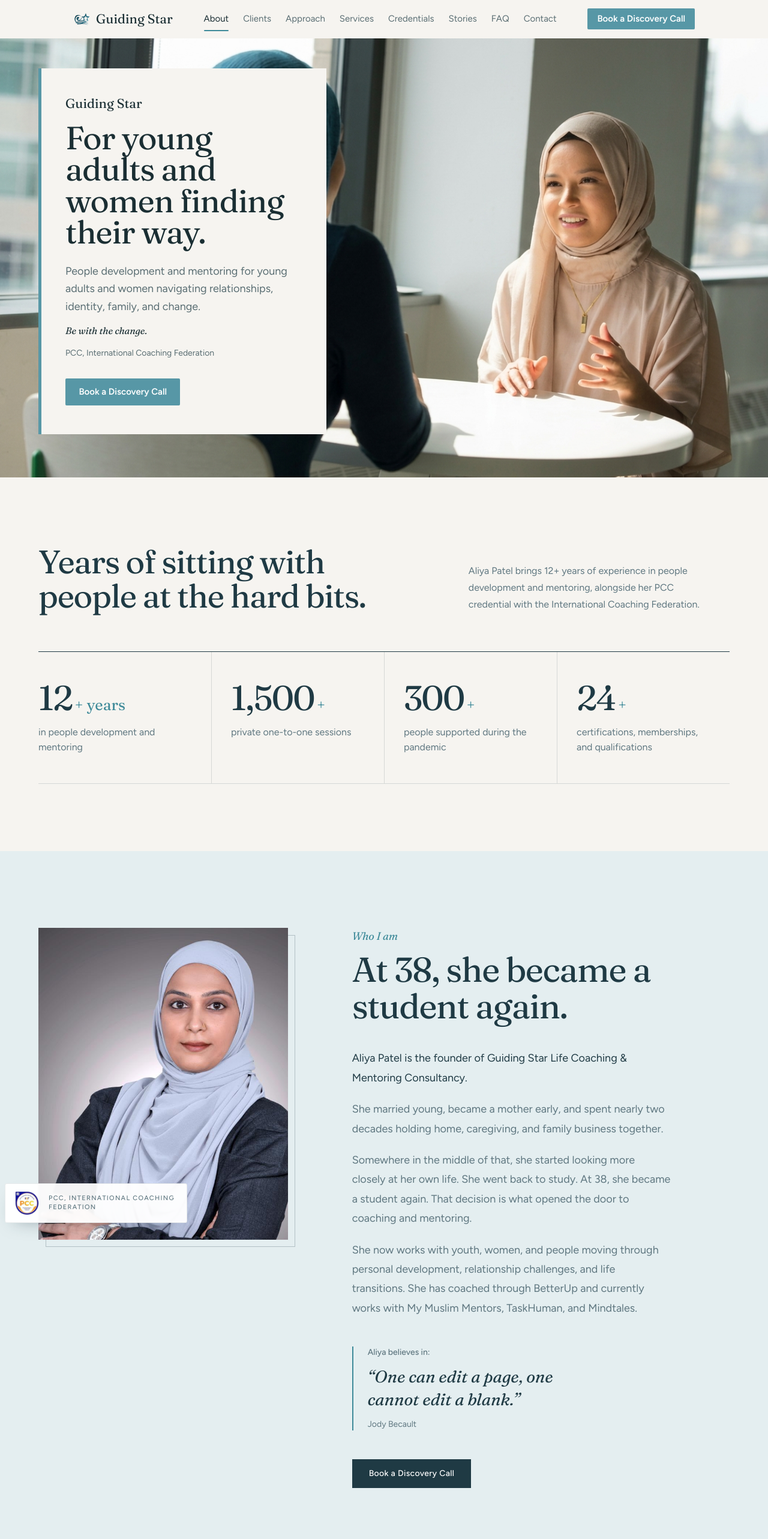
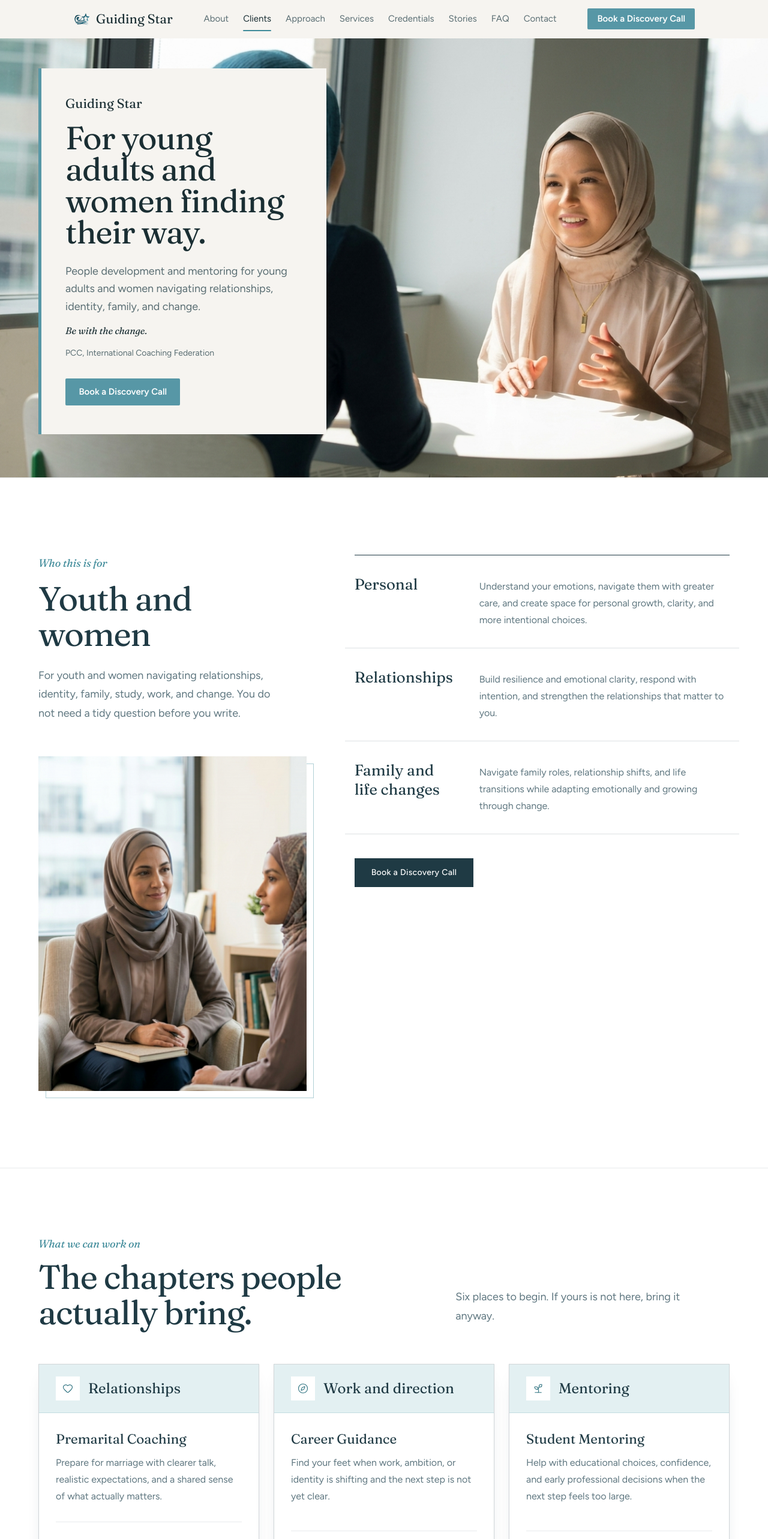
Before and after one commit to nazeeha-kb/Guiding-Star, a React (Vite) app: page / in a window 1280 px wide. Shown: the top 2566 px of the page at 60% size. Built offline with nearby package versions, Linux system fonts and the light colour scheme.

Commit message:
revision 4 changes

```diff
--- a/src/App.tsx
+++ b/src/App.tsx
@@ -38,7 +38,15 @@ export default function App() {
         <Hero onBeginJourney={handleOpenBooking} />
 
         <RevealOnScroll>
-          <AuthorityStrip />
+          <WhoIWorkWith onOpenBooking={handleOpenBooking} />
+        </RevealOnScroll>
+
+        <RevealOnScroll>
+          <Offerings onOpenBooking={handleOpenBooking} />
+        </RevealOnScroll>
+
+        <RevealOnScroll>
+          <Approach />
         </RevealOnScroll>
 
         <RevealOnScroll>
@@ -46,15 +54,7 @@ export default function App() {
         </RevealOnScroll>
 
         <RevealOnScroll>
-          <WhoIWorkWith onOpenBooking={handleOpenBooking} />
-        </RevealOnScroll>
-
-        <RevealOnScroll>
-          <Approach />
-        </RevealOnScroll>
-
-        <RevealOnScroll>
-          <Offerings onOpenBooking={handleOpenBooking} />
+          <AuthorityStrip />
         </RevealOnScroll>
 
         <RevealOnScroll>
--- a/src/components/About.tsx
+++ b/src/components/About.tsx
@@ -72,10 +72,10 @@ export const About: React.FC<AboutProps> = ({ onOpenBooking }) => {
               and mentoring.
             </p>
             <p>
-              She now works with youth, women, and people moving through
+              She now works with young adults and women, who are in the middle of
               personal development, relationship challenges, and life
-              transitions. She has coached through BetterUp and currently works
-              with My Muslim Mentors, TaskHuman, and Mindtales.
+              transitions. She has coached through renowned companies like BetterUp, My Muslim Mentors and currently works
+              at Khidma, TaskHuman, and Mindtales.
             </p>
           </div>
 
@@ -86,7 +86,7 @@ export const About: React.FC<AboutProps> = ({ onOpenBooking }) => {
             <p className="font-serif text-[1.5rem] italic leading-[1.35] text-[#1F3A44] sm:text-[1.75rem]">
               &ldquo;One can edit a page, one cannot edit a blank.&rdquo;
             </p>
-            <footer className="mt-3 text-sm text-[#5F7780]">Jody Becault</footer>
+            <footer className="mt-3 text-sm text-[#5F7780]">Jodi Picoult</footer>
           </blockquote>
 
           <button
--- a/src/components/Approach.tsx
+++ b/src/components/Approach.tsx
@@ -19,7 +19,7 @@ const points = [
   {
     title: "Grounded in established approaches",
     description:
-      "Sessions may draw on CBT, REBT, Transactional Analysis and basic NLP to explore communication, reframe thoughts and set goals.",
+      "Sessions may draw on Cognitive Behavioural Therapy, Rational Emotive Behaviour Therapy, Transactional Analysis, and Neuro-Linguistic Programming to explore communication, reframe thoughts, and set goals.",
   },
   {
     title: "Coaching with room for faith",
@@ -37,7 +37,9 @@ export const Approach: React.FC = () => {
       <div className="mx-auto grid max-w-6xl items-start gap-14 lg:grid-cols-[minmax(0,5fr)_minmax(0,7fr)] lg:gap-20">
         {/* Left: brief */}
         <div className="lg:sticky lg:top-28">
-          <p className="font-serif text-lg italic text-[#3E8A99]">Approach</p>
+          <p className="font-serif text-lg italic text-[#3E8A99]">
+            Approach
+          </p>
           <h2 className="mt-4 max-w-[12ch] font-serif text-[2.4rem] font-normal leading-[1.05] tracking-[-0.025em] text-[#1F3A44] sm:text-[3rem] md:text-[3.5rem]">
             How the work happens
           </h2>
--- a/src/components/Contact.tsx
+++ b/src/components/Contact.tsx
@@ -89,7 +89,9 @@ export const Contact: React.FC<ContactProps> = ({ onOpenBooking }) => {
       <div className="mx-auto max-w-6xl">
         {/* Header */}
         <div className="max-w-2xl">
-          <p className="font-serif text-lg italic text-[#3E8A99]">Contact</p>
+          <p className="font-serif text-lg italic text-[#3E8A99]">
+            Contact
+          </p>
           <h2 className="mt-3 font-serif text-[2.15rem] font-normal leading-[1.08] tracking-[-0.02em] text-[#1F3A44] sm:text-[2.7rem] md:text-[3.1rem]">
             Start here.
           </h2>
--- a/src/components/Credentials.tsx
+++ b/src/components/Credentials.tsx
@@ -75,7 +75,9 @@ export const Credentials: React.FC = () => {
         {/* Header */}
         <div className="grid items-end gap-5 lg:grid-cols-2 lg:gap-14">
           <div>
-            <p className="font-serif text-lg italic text-[#3E8A99]">Credentials</p>
+            <p className="font-serif text-lg italic text-[#3E8A99]">
+              Credentials
+            </p>
             <h2 className="mt-2 font-serif text-[2.2rem] font-normal leading-[1.05] tracking-[-0.025em] text-[#1F3A44] sm:text-[2.7rem]">
               Credentials and experience
             </h2>
@@ -130,7 +132,7 @@ export const Credentials: React.FC = () => {
               <Entry title="Diploma in Integrated Counselling Psychology" />
               <Entry title="Certified Islamic Counselor (Levels 1 & 2)" />
               <Entry title="Certified Islamic Marriage Counselor (Level 1)" />
-              <Entry title="Certified NLP Practitioner" />
+              <Entry title="Certified Neuro-Linguistic Programming (NLP) Practitioner" />
               <Entry title="Certified Transactional Analysis 101" />
             </Entries>
           </Tile>
--- a/src/components/Faq.tsx
+++ b/src/components/Faq.tsx
@@ -27,7 +27,7 @@ const faqs: FaqItem[] = [
     category: "About Aliya",
     question: "What are your credentials?",
     answer:
-      "Aliya holds a PCC credential through the ICF and a PG in Counselling Psychology, along with a Diploma in Integrated Counselling Psychology. Her certifications include Certified Islamic Counselor (Levels 1 & 2), Certified Islamic Marriage Counselor (Level 1), Certified NLP Practitioner, and Certified Transactional Analysis 101. She supports youth and women navigating change.",
+      "Aliya holds a PCC credential through the ICF and a PG in Counselling Psychology, along with a Diploma in Integrated Counselling Psychology. Her certifications include Certified Islamic Counselor (Levels 1 & 2), Certified Islamic Marriage Counselor (Level 1), Certified Neuro-Linguistic Programming (NLP) Practitioner, and Certified Transactional Analysis 101. She supports youth and women navigating change.",
   },
   {
     category: "Coaching",
@@ -51,7 +51,7 @@ const faqs: FaqItem[] = [
     category: "Coaching",
     question: "What methods may inform your work?",
     answer:
-      "Depending on your goals, sessions may draw on CBT, REBT, Transactional Analysis, and basic NLP. These frameworks can support reflection on thought patterns, communication, and practical next steps; the methods used are shaped around your needs.",
+      "Depending on your goals, sessions may draw on Cognitive Behavioural Therapy (CBT), Rational Emotive Behaviour Therapy (REBT), Transactional Analysis (TA), and Neuro-Linguistic Programming (NLP). These approaches can help you notice and reframe thought patterns, understand communication and relationship dynamics, and identify practical next steps. The methods used are shaped around your needs.",
   },
   {
     category: "Coaching",
@@ -126,7 +126,9 @@ export const Faq: React.FC = () => {
       <div className="mx-auto grid max-w-6xl gap-10 lg:grid-cols-[minmax(0,5fr)_minmax(0,7fr)] lg:gap-16">
         {/* Left: heading (sticks while the list scrolls on desktop) */}
         <div className="lg:sticky lg:top-28 lg:self-start">
-          <p className="font-serif text-lg italic text-[#3E8A99]">Questions</p>
+          <p className="font-serif text-lg italic text-[#3E8A99]">
+            Questions
+          </p>
           <h2 className="mt-3 font-serif text-[2.2rem] font-normal leading-[1.08] tracking-[-0.02em] text-[#1F3A44] sm:text-[2.7rem] md:text-[3.1rem]">
             If you are wondering.
           </h2>
--- a/src/components/Offerings.tsx
+++ b/src/components/Offerings.tsx
@@ -78,7 +78,9 @@ export const Offerings: React.FC<OfferingsProps> = ({ onOpenBooking }) => {
         {/* Header */}
         <div className="grid items-end gap-5 lg:grid-cols-[minmax(0,7fr)_minmax(0,5fr)] lg:gap-14">
           <div>
-            <p className="font-serif text-lg italic text-[#3E8A99]">What we can work on</p>
+            <p className="font-serif text-lg italic text-[#3E8A99]">
+              What we can work on
+            </p>
             <h2 className="mt-3 max-w-[18ch] font-serif text-[2.2rem] font-normal leading-[1.05] tracking-[-0.025em] text-[#1F3A44] sm:text-[3rem] md:text-[3.5rem]">
               The chapters people actually bring.
             </h2>
--- a/src/components/Testimonials.tsx
+++ b/src/components/Testimonials.tsx
@@ -41,24 +41,24 @@ export const Testimonials: React.FC = () => {
     {
       id: 8,
       quote:
-        "I learnt so much about emotional patterns, communication, compatibility, and breaking unrealistic expectations. It gave me real direction and self-awareness I didn't have before.",
-      author: "Anonymous",
-      context: "Pre-Marital Workshop Participant · 2026",
-      category: "Relationships & Communication",
+        "I was coached by Aliya through reciprocal coaching . She is very empathetic and skilled listener .During this one hour and because of Aliya deep questions , I was able to shift my thinking and the situation to different angle where I never thought about it before . I highly recommend Aliya as a coach and specifically as life coach.",
+      author: "Fayza Sadik",
+      context: "2020",
+      category: "Emotional Healing",
     },
     {
       id: 9,
       quote:
-        "She was the one who helped me get out of the trauma I was in. She's empathetic enough to truly understand what you're going through. By the grace of God, I started healing within weeks.",
-      author: "Anonymous",
-      context: "Instagram Community Member · 2021",
-      category: "Healing & Emotional Recovery",
+        "It was a wonderful experience with Mrs.Alia Patel !.. She helped me to understand what exactly Life is all about and helped me with the solutions to live a good and a stress-free life . I would be happy to again  have a session with her next time. Thankyou so much ma'am 😇!",
+      author: "Aishwariya Menon",
+      context: "Human Resource Associate · 2020",
+      category: "Emotional Clarity",
     },
     {
       id: 10,
       quote:
-        "After a lot of apprehension, I finally gathered the courage to reach out, and you are truly a blessing. Your words are like an invisible hug that made me feel like someone finally has my back.",
-      author: "Anonymous",
+        "Before these sessions I kept my deepest thoughts entirely to myself. Having a space where I don't have to filter or protect anyone else's feelings or worry if I'm being annoying or a burden has given me room to actually process things. That's why I don't have any critiques... the consistency, the comfort, and the way you hold space are doing exactly what I needed. I can actively feel a shift in myself and my healing, and that gives me a lot of hope.",
+      author: "Dr. S Javed",
       context: "Private Coaching Client · 2022",
       category: "Emotional Support",
     },
@@ -83,7 +83,8 @@ export const Testimonials: React.FC = () => {
       quote:
         "Aliya has been an invaluable member of the AIM community. Her passion and enthusiasm for supporting others, especially young people, on their life and career journey through mentoring and coaching shines through.",
       author: "Yen-Lu Chow",
-      context: "Executive Chairman, WholeTree Foundation · AIM Community · 2023",
+      context:
+        "Executive Chairman, WholeTree Foundation · AIM Community · 2023",
       category: "Mentoring & Professional Impact",
     },
     {
@@ -129,7 +130,8 @@ export const Testimonials: React.FC = () => {
   };
 
   const current = testimonials[currentIndex];
-  const initial = current.author === "Anonymous" ? "♡" : current.author.charAt(0);
+  const initial =
+    current.author === "Anonymous" ? "♡" : current.author.charAt(0);
 
   return (
     <section
@@ -176,7 +178,9 @@ export const Testimonials: React.FC = () => {
                 key={t.id}
                 aria-hidden={i !== currentIndex}
                 className={`col-start-1 row-start-1 font-serif text-[1.15rem] italic leading-[1.65] text-[#1F3A44] transition-opacity duration-300 motion-reduce:transition-none sm:text-2xl sm:leading-[1.6] md:text-[1.7rem] ${
-                  i === currentIndex ? "opacity-100" : "pointer-events-none opacity-0"
+                  i === currentIndex
+                    ? "opacity-100"
+                    : "pointer-events-none opacity-0"
                 }`}
               >
                 {t.quote}
--- a/src/components/WhoIWorkWith.tsx
+++ b/src/components/WhoIWorkWith.tsx
@@ -13,7 +13,7 @@ const groups = [
   {
     title: "Personal",
     description:
-      "Understand what you are feeling, manage emotions with more care, and make room for personal growth and clearer choices.",
+      "Understand your emotions, navigate them with greater care, and create space for personal growth, clarity, and more intentional choices.",
   },
   {
     title: "Relationships",
@@ -23,20 +23,24 @@ const groups = [
   {
     title: "Family and life changes",
     description:
-      "Navigate family roles, relationship shifts, and changes in study or work while staying connected to your own needs.",
+      "Navigate family roles, relationship shifts, and life transitions while adapting emotionally and growing through change.",
   },
 ];
 
-export const WhoIWorkWith: React.FC<WhoIWorkWithProps> = ({ onOpenBooking }) => {
+export const WhoIWorkWith: React.FC<WhoIWorkWithProps> = ({
+  onOpenBooking,
+}) => {
   return (
     <section
       id="who-this-is-for"
       className="overflow-hidden border-t border-[#1F3A44]/10 bg-white px-5 py-20 sm:px-8 md:py-28 lg:py-32"
     >
-      <div className="mx-auto grid max-w-6xl items-start gap-12 lg:grid-cols-[minmax(0,5fr)_minmax(0,7fr)] lg:gap-20">
+      <div className="mx-auto grid max-w-6xl items-start gap-12 xl:grid-cols-[minmax(0,5fr)_minmax(0,7fr)] xl:gap-20">
         {/* Left: statement + image */}
         <div>
-          <p className="font-serif text-lg italic text-[#3E8A99]">Who this is for</p>
+          <p className="font-serif text-lg italic text-[#3E8A99]">
+            Who this is for
+          </p>
           <h2 className="mt-4 max-w-[14ch] font-serif text-[2.4rem] font-normal leading-[1.05] tracking-[-0.025em] text-[#1F3A44] sm:text-[3rem] md:text-[3.5rem]">
             Youth and women
           </h2>
@@ -46,7 +50,7 @@ export const WhoIWorkWith: React.FC<WhoIWorkWithProps> = ({ onOpenBooking }) =>
             write.
           </p>
 
-          <div className="relative mt-12 max-w-[22rem] sm:max-w-[26rem] lg:mt-14 lg:max-w-none">
+          <div className="relative mt-12 max-w-[22rem] sm:max-w-[26rem] xl:mt-14 xl:max-w-none">
             <div
               className="absolute inset-0 translate-x-3 translate-y-3 border border-[#3E8A99]/40"
               aria-hidden="true"
@@ -69,7 +73,7 @@ export const WhoIWorkWith: React.FC<WhoIWorkWithProps> = ({ onOpenBooking }) =>
             {groups.map((item) => (
               <li
                 key={item.title}
-                className="-mx-4 grid gap-2 border-b border-[#1F3A44]/15 px-4 py-6 transition-colors duration-200 hover:bg-[#F3F9FA] motion-reduce:transition-none sm:grid-cols-[11rem_1fr] sm:gap-8 sm:py-8"
+                className="-mx-4 grid gap-2 border-b border-[#1F3A44]/15 px-4 py-6 transition-colors duration-200 hover:bg-[#F3F9FA] motion-reduce:transition-none md:grid-cols-[11rem_1fr] md:gap-8 md:py-8"
               >
                 <h3 className="font-serif text-[1.5rem] font-normal leading-tight text-[#1F3A44] md:text-[1.6rem]">
                   {item.title}
```
